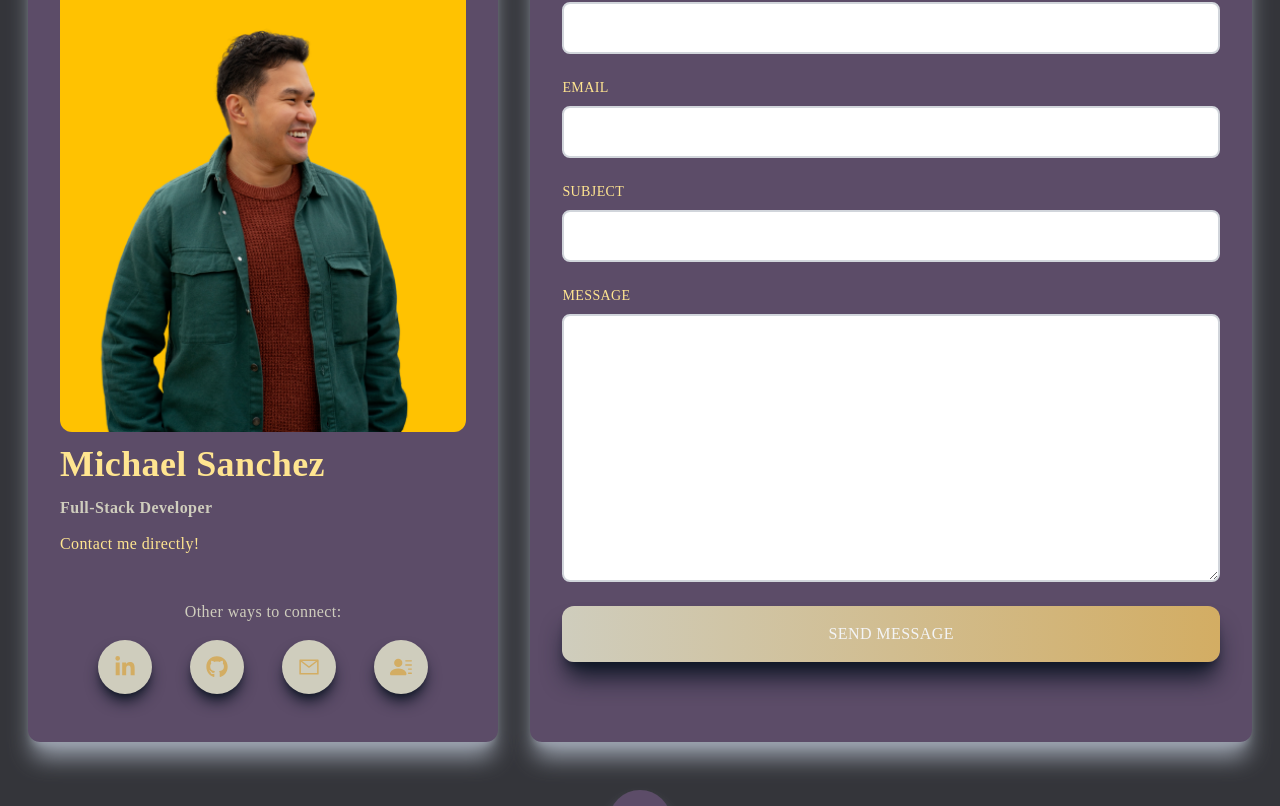
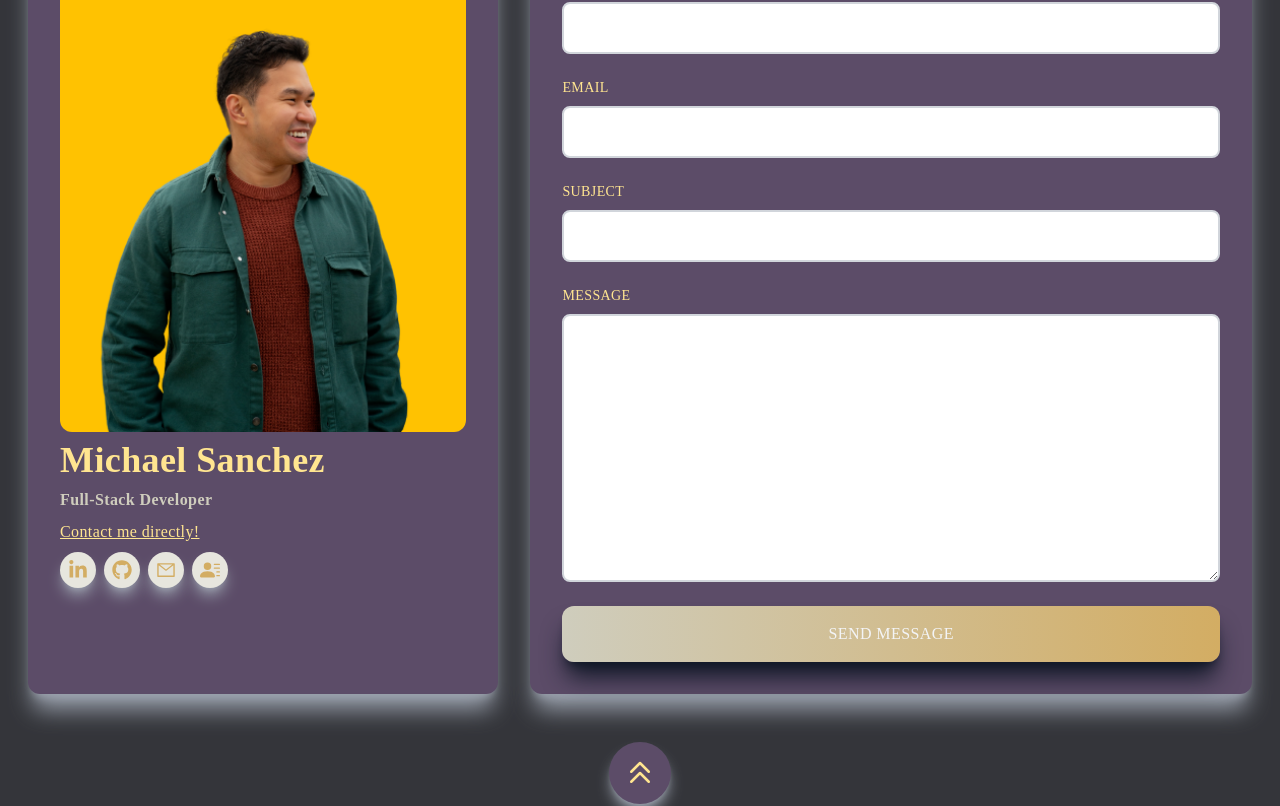
Before and after one commit to MikeSanDev/portfolio-nextjs, a Next.js app: page / in a window 1280 px wide. Shown: the part 3832-4638 px from the top of the page. Built offline with nearby package versions, Linux system fonts and the light colour scheme; a web font is replaced by a local one.

Commit message:
contact edits

```diff
--- a/components/Contacts.js
+++ b/components/Contacts.js
@@ -62,75 +62,93 @@ const Contact = () => {
                   height="200"
                 />
                 <div>
-                  <h2 className="py-3 text-accentColor">Michael Sanchez</h2>
+                  <h2 className="py-2 text-accentColor">Michael Sanchez</h2>
                   <h3 className="text-secondaryColor">Full-Stack Developer</h3>
-                  <p className="py-3 text-accentColor">
+                  <p className="py-2 text-accentColor underline">
                     Contact me directly!
                   </p>
                 </div>
               </div>
               <div>
-                <p className="pt-8 text-secondaryColor text-center">
-                  Other ways to connect:
-                </p>
-                <div className="flex items-center justify-evenly py-4">
-                  <div className="cursor-pointer hover:scale-110 ease-in duration-300">
+
+                <div className="main_link_btns space-x-2 flex items-center">
+              <div
+                className="cursor-pointer hover:scale-110 ease-in duration-200"
+              >
                 <a
                   className="footer-link"
                   href="https://www.linkedin.com/in/michael-sanchez-825882182/"
                   target="_blank"
                   rel="noopener noreferrer"
                 >
-                      <div className="rounded-full shadow-lg shadow-gray-900 p-4 bg-secondaryColor text-mainColor">
-                        <FaLinkedinIn size={22} title="LinkedIn" />
-                        <span className="hidden absolute top-0 left-0 bg-white py-2 px-4 text-gray-900 rounded-lg tooltip2">
+                  <div
+                    className="rounded-full shadow-lg shadow-gray-400 p-2 text-mainColor"
+                    style={{ backgroundColor: "#e7e6de" }}
+                  >
+                    <FaLinkedinIn size={20} />
+                    <span className="hidden absolute top-0 left-0 bg-white py-2 px-4 text-gray-900 rounded-lg ">
                       Linkedin
                     </span>
                   </div>
                 </a>
               </div>
-                  <div className="cursor-pointer hover:scale-110 ease-in duration-300">
+              <div
+                className="cursor-pointer hover:scale-110 ease-in duration-200"
+              >
                 <a
                   className="footer-link"
                   href="https://github.com/MikeSanDev"
                   target="_blank"
                   rel="noopener noreferrer"
                 >
-                      <div className="rounded-full shadow-lg shadow-gray-900 bg-secondaryColor p-4 text-mainColor">
-                        <FaGithub size={22} title="Github" />
-                        <span className="hidden absolute top-0 left-0 bg-white py-2 px-4 text-gray-900 rounded-lg tooltip2">
+                  <div
+                    className="rounded-full shadow-lg shadow-gray-400 p-2 text-mainColor"
+                    style={{ backgroundColor: "#e7e6de" }}
+                  >
+                    <FaGithub size={20} />
+                    <span className="hidden absolute top-0 left-0 bg-white py-2 px-4 text-gray-900 rounded-lg ">
                       Github
                     </span>
                   </div>
                 </a>
               </div>
 
-                  <div className="cursor-pointer hover:scale-110 ease-in duration-300">
+              <div
+                className="cursor-pointer hover:scale-110 ease-in duration-200"
+              >
                 <a
                   className="footer-link"
                   href="mailto:mike.san.dev16@gmail.com"
                   target="_blank"
                   rel="noopener noreferrer"
                 >
-                      <div className="rounded-full shadow-lg shadow-gray-900 p-4 bg-secondaryColor text-mainColor">
-                        <AiOutlineMail size={22} title="Email" />
-                        <span className="hidden absolute top-0 left-0 bg-white py-2 px-4 text-gray-900 rounded-lg tooltip2">
+                  <div
+                    className="rounded-full shadow-lg shadow-gray-400 p-2 text-mainColor"
+                    style={{ backgroundColor: "#e7e6de" }}
+                  >
+                    <AiOutlineMail size={20} />
+                    <span className="hidden absolute top-0 left-0 bg-white py-2 px-4 text-gray-900 rounded-lg ">
                       Email
                     </span>
                   </div>
                 </a>
               </div>
 
-                  <div className="cursor-pointer hover:scale-110 ease-in duration-300">
+              <div
+                className="cursor-pointer hover:scale-110 ease-in duration-200"
+              >
                 <a
                   className="footer-link"
                   href="/assets/michael_sanchez_resume.pdf"
                   target="_blank"
                   rel="noopener noreferrer"
                 >
-                      <div className="rounded-full shadow-lg shadow-gray-900 p-4 bg-secondaryColor text-mainColor">
-                        <BsFillPersonLinesFill size={22} title="Resume" />
-                        <span className="hidden absolute top-0 left-0 bg-white py-2 px-4 text-gray-900 rounded-lg tooltip2">
+                  <div
+                    className="rounded-full shadow-lg shadow-gray-400 p-2 text-mainColor"
+                    style={{ backgroundColor: "#e7e6de" }}
+                  >
+                    <BsFillPersonLinesFill size={20} />
+                    <span className="hidden absolute top-0 left-0 bg-white py-2 px-4 text-gray-900 rounded-lg ">
                       Resume
                     </span>
                   </div>
--- a/components/Skills.tsx
+++ b/components/Skills.tsx
@@ -40,8 +40,8 @@ const Skills = () => {
                 initial={{ opacity: 0, x: -42 }}
                 animate={{ opacity: 1, x: 0 }}
                 className="bg-[#5c4c68] p-6 drop-shadow-xl rounded-xl hover:scale-110 ease-in duration-300"
-                exit={{ opacity: 0, x: 100 }}
-                transition={{ duration: .5, delay: index * 0.6 }}
+                // exit={{ opacity: 0, x: 100 }}
+                // transition={{ duration: .5, delay: index * 0.6 }}
               >
                 <div className="grid grid-cols-2 gap-4 justify-center items-center first-line ">
                   <div className="m-auto hover:scale-110 ease-in duration-300">
```
Lines whose indentation alone changed are shown as unchanged.
